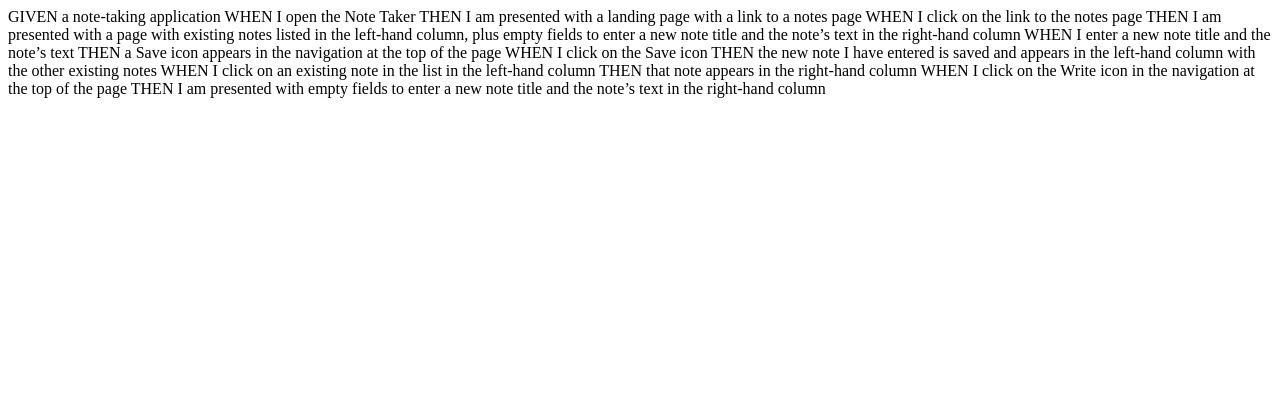
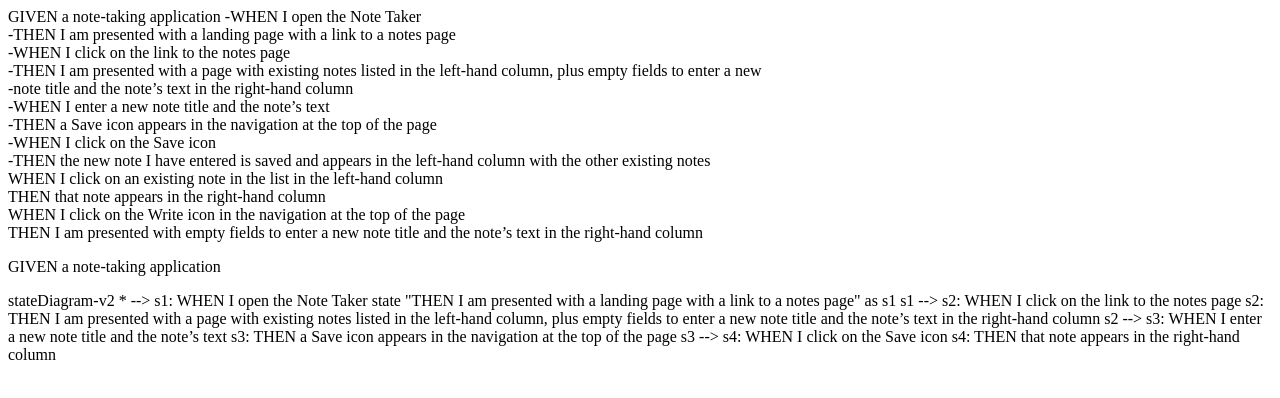
Before and after one commit to leot42/note-taker, a website: page Develop/docs/docs.html in a window 1280 px wide. Drawn offline with Linux system fonts and the light colour scheme; a script that the page names is missing.

```diff
--- a/Develop/docs/docs.html
+++ b/Develop/docs/docs.html
@@ -6,21 +6,41 @@
 
   <div>
     GIVEN a note-taking application
-    WHEN I open the Note Taker
-    THEN I am presented with a landing page with a link to a notes page
-    WHEN I click on the link to the notes page
-    THEN I am presented with a page with existing notes listed in the left-hand column, plus empty fields to enter a new
-    note title and the note’s text in the right-hand column
-    WHEN I enter a new note title and the note’s text
-    THEN a Save icon appears in the navigation at the top of the page
-    WHEN I click on the Save icon
-    THEN the new note I have entered is saved and appears in the left-hand column with the other existing notes
-    WHEN I click on an existing note in the list in the left-hand column
-    THEN that note appears in the right-hand column
-    WHEN I click on the Write icon in the navigation at the top of the page
-    THEN I am presented with empty fields to enter a new note title and the note’s text in the right-hand column
+    -WHEN I open the Note Taker <br>
+    -THEN I am presented with a landing page with a link to a notes page <br>
+
+    -WHEN I click on the link to the notes page <br>
+    -THEN I am presented with a page with existing notes listed in the left-hand column, plus empty fields to enter a new <br>
+    -note title and the note’s text in the right-hand column <br>
+
+    -WHEN I enter a new note title and the note’s text <br>
+    -THEN a Save icon appears in the navigation at the top of the page <br>
+
+    -WHEN I click on the Save icon <br>
+    -THEN the new note I have entered is saved and appears in the left-hand column with the other existing notes <br>
+
+    WHEN I click on an existing note in the list in the left-hand column <br>
+    THEN that note appears in the right-hand column <br>
+
+    WHEN I click on the Write icon in the navigation at the top of the page <br>
+    THEN I am presented with empty fields to enter a new note title and the note’s text in the right-hand column <br>
   </div>
+  <p>GIVEN a note-taking application</p>
+  <div class="mermaid">
+    stateDiagram-v2
+    * --> s1: WHEN I open the Note Taker
+    state "THEN I am presented with a landing page with a link to a notes page" as s1
 
+    s1 --> s2: WHEN I click on the link to the notes page
+    s2: THEN I am presented with a page with existing notes listed in the left-hand column, plus empty fields to enter a new note title and the note’s text in the right-hand column
+
+    s2 --> s3: WHEN I enter a new note title and the note’s text
+    s3: THEN a Save icon appears in the navigation at the top of the page
+
+    s3 --> s4: WHEN I click on the Save icon
+    s4: THEN that note appears in the right-hand column
+
+  </div>
 </body>
 
 </html>
```
Also changed, not shown: Develop/server.js (added, +8 -0 lines).
